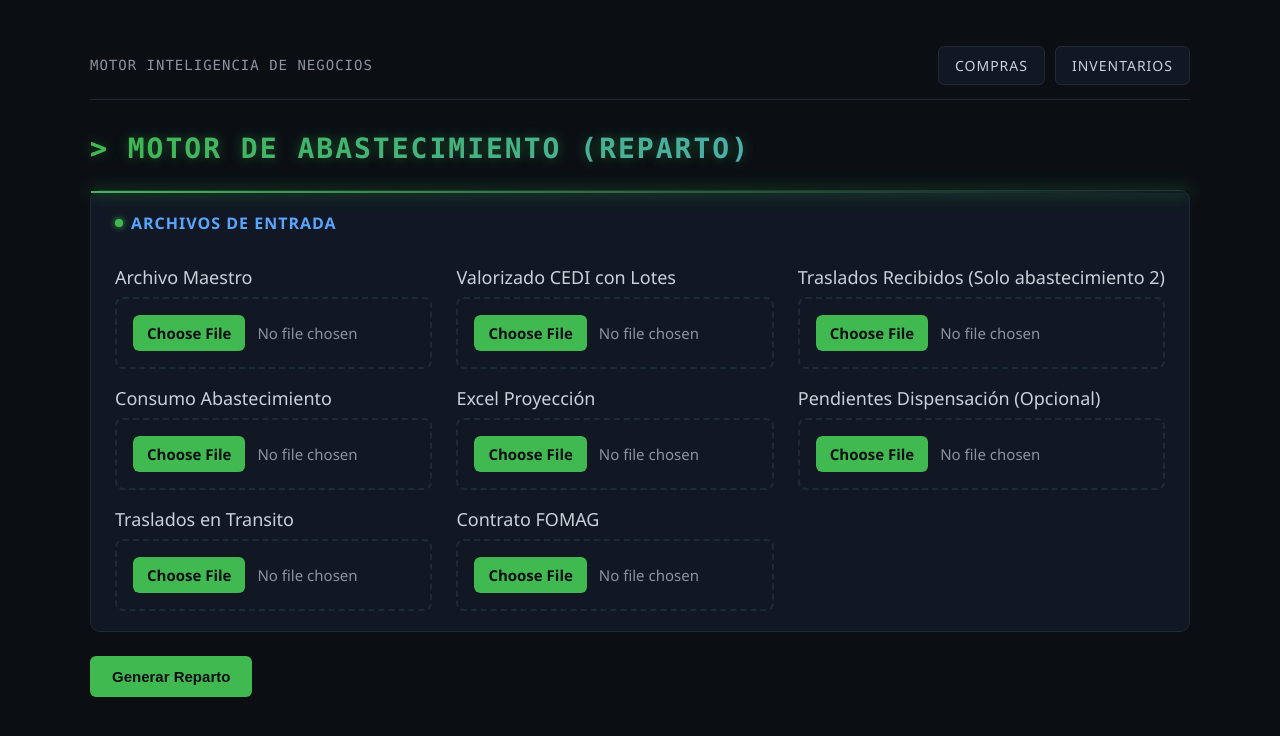
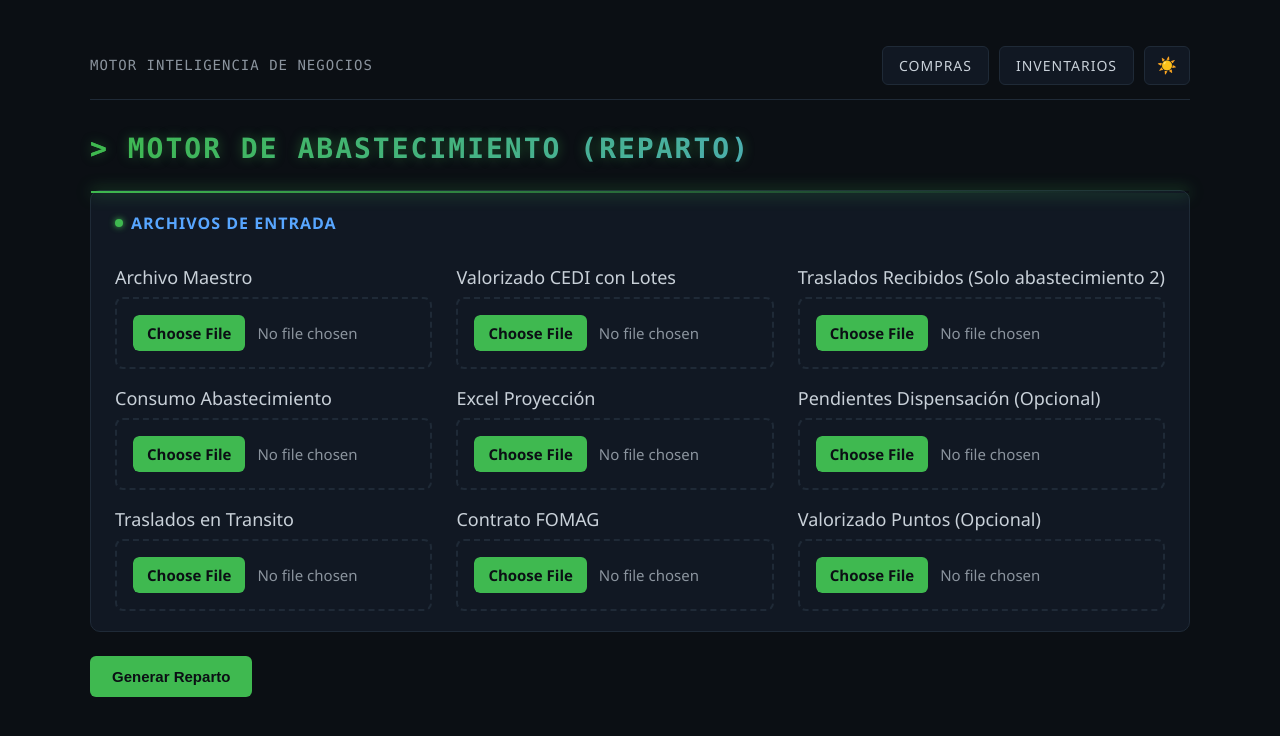
Before and after one commit to EstebanMd15/Proyeccion, a Python web app: template templates/reparto.html in a window 1280 px wide. Shown: the top 736 px of the page. Run offline with Jinja, Linux system fonts and the light colour scheme; the template is opened without the code that fills it, so the values that code supplies are empty.

Commit message:
Feat(tema dark/light):se agrega la función de cambiar de tema dark/light con un boton

```diff
--- a/static/style.css
+++ b/static/style.css
@@ -8,6 +8,20 @@
     --blue: #58a6ff;
     --red: #f85149;
     --amber: #d29922;
+    --overlay: rgba(11, 15, 20, 0.9);
+}
+
+[data-theme="light"]{
+    --bg: #f6f8fa;
+    --panel: #ffffff;
+    --border: #d0d7de;
+    --text: #1f2328;
+    --muted: #57606a;
+    --green: #1a7f37;
+    --blue: #0969da;
+    --red: #cf222e;
+    --amber: #9a6700;
+    --overlay: rgba(246, 248, 250, 0.9)
 }
 
 body {
@@ -97,6 +111,18 @@ button {
     font-weight: 600;
     cursor: pointer;
 }
+
+.btn-tema {
+    margin-top: 0;
+    padding: 6px 12px;
+    background: var(--panel);
+    color: var(--text);
+    border: 1px solid var(--border);
+    border-radius: 6px;
+    font-size: 16px;
+    cursor: pointer;
+}
+
 button:hover {
     opacity: 0.9;
 }
@@ -238,7 +264,7 @@ td:nth-child(2), td:nth-child(3) {
     display: none;
     position: fixed;
     inset: 0;
-    background: rgba(11, 15, 20, 0.9);
+    background: var(--overlay);
     align-items: center;
     justify-content: center;
     flex-direction: column;
--- a/templates/base.html
+++ b/templates/base.html
@@ -4,7 +4,10 @@
     <meta charset="UTF-8">
     <meta name="viewport" content="width=device-width, initial-scale=1">
     <title>{% block title %} Motor Inteligencia de Negocios{% endblock %}</title>
-    <link rel="stylesheet" href="/static/style.css?v=9">
+    <script>
+        document.documentElement.dataset.theme = localStorage.getItem("tema") || "dark";
+    </script>
+    <link rel="stylesheet" href="/static/style.css?v=12">
 </head>
 <body>
     <nav class="topbar">
@@ -17,17 +20,33 @@
         {% elif seccion == 'inventarios' %}
             <a href="/abastecimiento" class="modulo {% block nav_abast %}{% endblock %}">ABASTECIMIENTO</a>
             <a href="/reparto" class="modulo {% block nav_reparto %}{% endblock %}">REPARTO</a>
-        <!--{% elif seccion == 'calidad' %}
+        {#{% elif seccion == 'calidad' %}
             <a href="/calidad/registro" class="modulo {% block nav_calidad %}{% endblock %}">REGISTRO</a>
             <a href="/calidad/dashboard" class="modulo {% block nav_dashboard %}{% endblock %}">DASHBOARD</a>
-            <a href="/calidad/equipos" class="modulo {% block nav_equipos %}{% endblock %}">EQUIPOS</a>-->
+            <a href="/calidad/equipos" class="modulo {% block nav_equipos %}{% endblock %}">EQUIPOS</a>#}
         {% else %}
             <a href="/compras" class="modulo">COMPRAS</a>
             <a href="/inventarios" class="modulo">INVENTARIOS</a>
-            <!--<a href="/calidad/registro" class="modulo">CALIDAD</a>-->
+            {#<a href="/calidad/registro" class="modulo">CALIDAD</a>#}
         {% endif %}
+        <button type="button" id="btn-tema" class="btn-tema" title="Cambiar tema"></button>
+        <script>
+            const btnTema = document.getElementById("btn-tema");
+            function pintarBotonTema(){
+                //en oscuro muestra el sol (pasar a claro); en claro, la luna (pasar a oscuro)
+                btnTema.textContent = document.documentElement.dataset.theme === "light" ? "🌙" : "☀️";
+            }
+            btnTema.addEventListener("click", () => {
+                const nuevo = document.documentElement.dataset.theme === "light" ? "dark": "light";
+                document.documentElement.dataset.theme = nuevo;
+                localStorage.setItem("tema", nuevo);
+                pintarBotonTema();
+            });
+            pintarBotonTema();
+        </script>
     </div>
     </nav>
     {% block content %}{% endblock %}
+
 </body>
 </html>
--- a/templates/inventarios.html
+++ b/templates/inventarios.html
@@ -7,7 +7,7 @@
     <div class="hero-cards">
 <a href="/abastecimiento" class="hero-card">
     <span class="hc-title">ABASTECIMIENTO</span>
-    <span class="hc-desc">Generar el Consumo para el Abastecimiento ...</span>
+    <span class="hc-desc">Generar el Consumo para el Abastecimiento</span>
 </a>
 <a href="/reparto" class="hero-card">
     <span class="hc-title">REPARTO</span>
--- a/templates/reparto.html
+++ b/templates/reparto.html
@@ -41,6 +41,10 @@
             <div class="campo">
                 <label>Pendientes Dispensación (Opcional)</label>
                 <div class="dropzone"><input type="file" name="pendientes" accept=".csv, .txt"></div>
+            </div>
+            <div class="campo">
+                <label>Valorizado Puntos (Opcional)</label>
+                <div class="dropzone"><input type="file" name="valorizado_puntos" accept=".xls, .xlsx"></div>
             </div>
         </div>
     </div>
```
